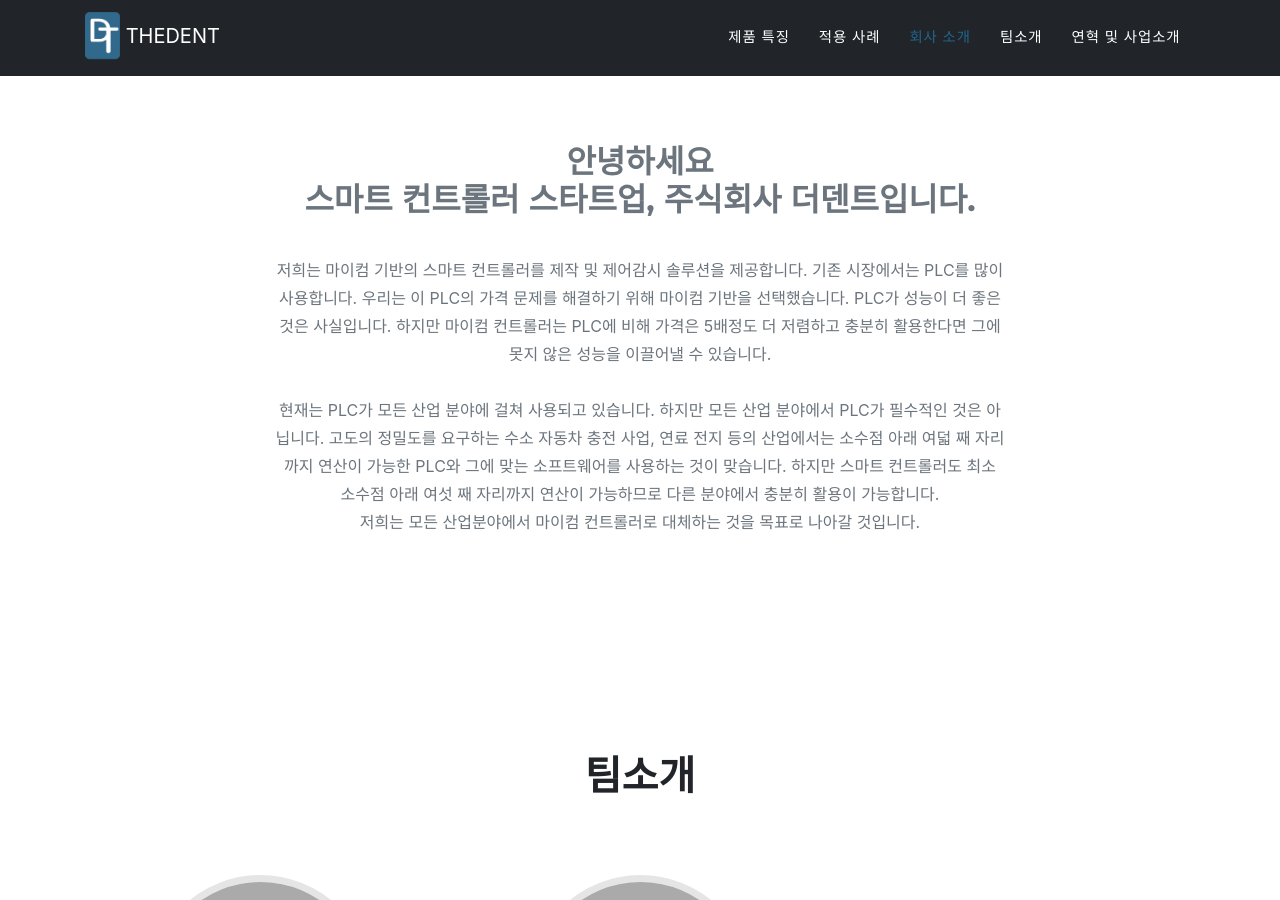
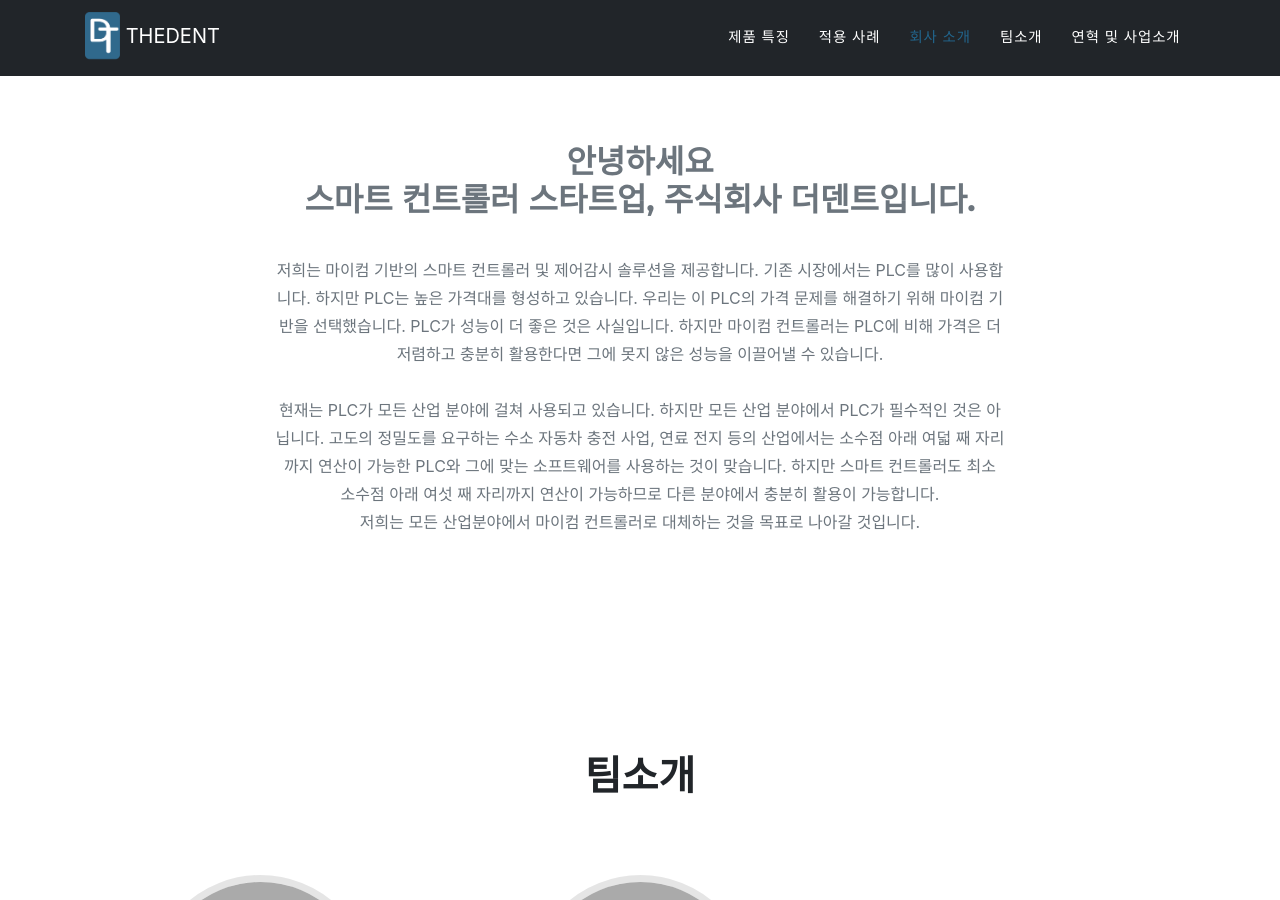
Before and after one commit to thedent-kr/thedent-kr.github.io, a Jekyll site: the page built from index.md, in a window 1280 px wide and 900 px high, scrolled down 2278 px. Built offline with Jekyll 4.4.1, drawn with Linux system fonts in a browser that asks for light colours; some web fonts are replaced.

Commit message:
Update sitetext.yml

```diff
--- a/_data/sitetext.yml
+++ b/_data/sitetext.yml
@@ -193,10 +193,10 @@ ko: &DEFAULT_KO
     text: ""
     body: "
       <h2>안녕하세요<br>스마트 컨트롤러 스타트업, 주식회사 더덴트입니다.</h2><br>
-      저희는 마이컴 기반의 스마트 컨트롤러를 제작 및 제어감시 솔루션을 제공합니다.
-      기존 시장에서는 PLC를 많이 사용합니다.
+      저희는 마이컴 기반의 스마트 컨트롤러 및 제어감시 솔루션을 제공합니다.
+      기존 시장에서는 PLC를 많이 사용합니다. 하지만 PLC는 높은 가격대를 형성하고 있습니다.
       우리는 이 PLC의 가격 문제를 해결하기 위해 마이컴 기반을 선택했습니다. PLC가 성능이 더 좋은 것은 사실입니다.
-      하지만 마이컴 컨트롤러는 PLC에 비해 가격은 5배정도 더 저렴하고 충분히 활용한다면 그에 못지 않은 성능을 이끌어낼 수 있습니다.<br><br>
+      하지만 마이컴 컨트롤러는 PLC에 비해 가격은 더 저렴하고 충분히 활용한다면 그에 못지 않은 성능을 이끌어낼 수 있습니다.<br><br>
       현재는 PLC가 모든 산업 분야에 걸쳐 사용되고 있습니다.
       하지만 모든 산업 분야에서 PLC가 필수적인 것은 아닙니다.
       고도의 정밀도를 요구하는 수소 자동차 충전 사업, 연료 전지 등의 산업에서는 소수점 아래 여덟 째 자리까지 연산이 가능한 PLC와 그에 맞는 소프트웨어를 사용하는 것이 맞습니다.
```
